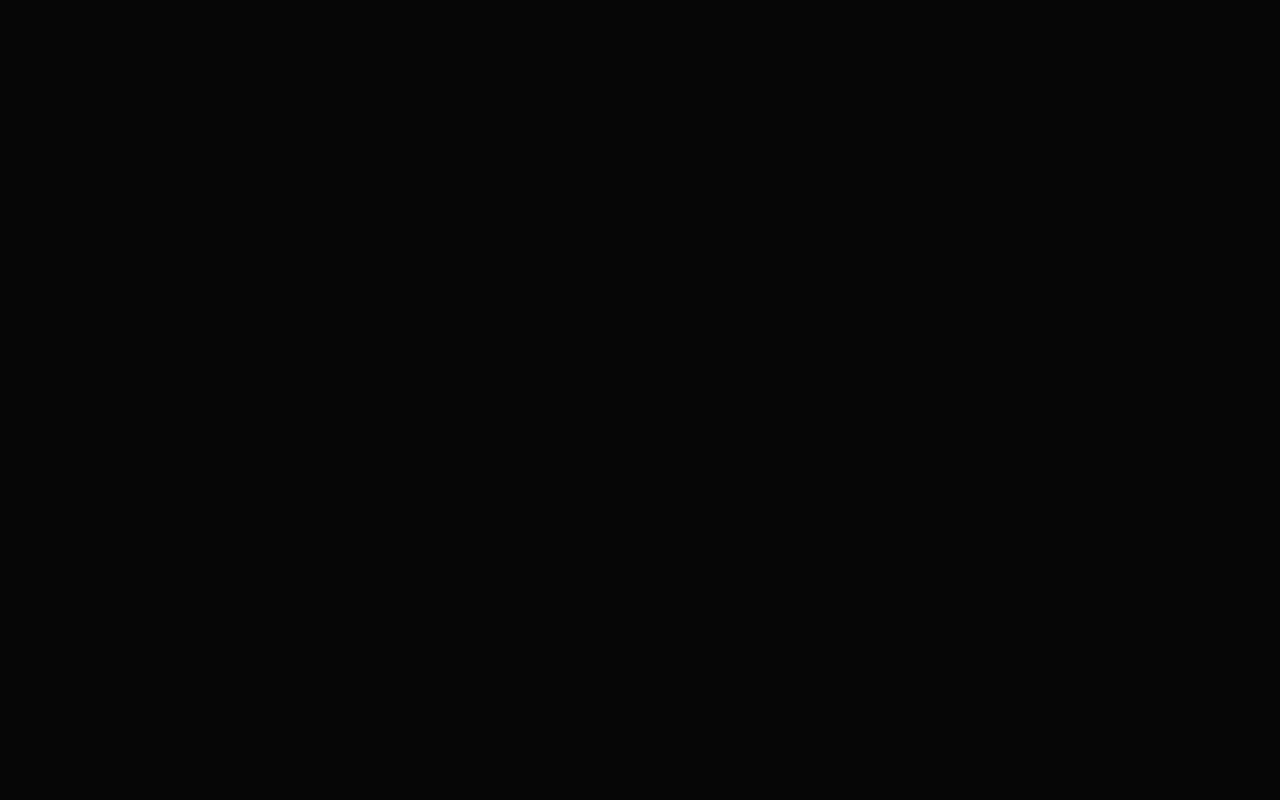
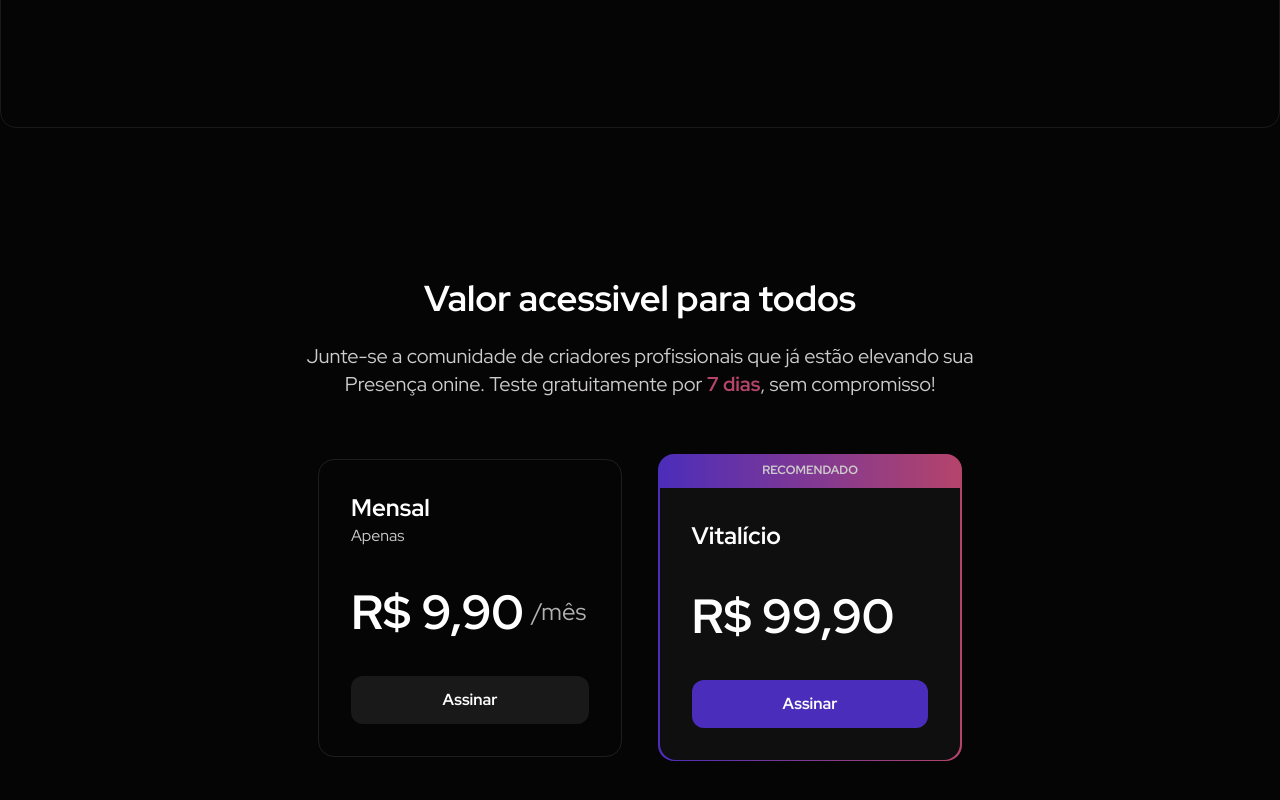
Before and after one commit to Lucas-Ballonje/inBio, a Next.js app: page / in a window 1280 px wide. Shown: the part 1472-2272 px from the top of the page. Before the commit the page ends 800 px from the top, so only its background shows below. Built offline with nearby package versions, Linux system fonts and the light colour scheme.

Commit message:
fix preco e video explanation

```diff
--- /dev/null
+++ b/app/components/landing-page/pricing.tsx
@@ -0,0 +1,48 @@
+import { TRIAL_DAYS } from "@/app/lib/config";
+import Button from "../ui/button";
+
+export default function Pricing() {
+    return (
+        <div className="my-[150px] flex flex-col items-center gap-14">
+            <div className="flex flex-col items-center gap-6">
+                <h3 className="text-4xl font-bold text-white">Valor acessivel para todos</h3>
+                <p className="text-content-body text-xl text-center">
+                    Junte-se a comunidade de criadores profissionais que já estão elevando sua <br/>
+                    Presença onine. Teste gratuitamente por{" "} <strong className="text-accent-pink">{TRIAL_DAYS} dias</strong>, sem compromisso!
+                </p>
+            </div>
+            <div className="flex items-center gap-9">
+                <div className="w-[304px] p-8 flex flex-col gap-7 rounded-2xl border border-[#1e1e1e]">
+                    <div className="flex flex-col">
+                        <span className="text-white font-bold text-2xl">Mensal</span>
+                        <span className="text-content-body">Apenas</span>
+                    </div>
+                    <div className="flex items-center gap-2">
+                        <span className="text-white font-bold text-[48px]">R$ 9,90</span>
+                        <span className="text-content-headline text-2xl">/mês</span>
+                    </div>
+                    <Button variant="secondary">Assinar</Button>
+                </div>
+                <div className="flex flex-col">
+                    <div className="flex justify-center items-center rounded-t-2xl p-2 w-[304px] bg-[linear-gradient(90deg,#4b2dbb_0%,#b5446b_100%)]">
+                        <span className="uppercase text-xs font-bold">Recomendado</span>
+                    </div>
+                    <div className="p-[1.6px] bg-[linear-gradient(90deg,#4b2dbb_0%,#b5446b_100%)] rounded-b-2xl">
+                        <div className="w-full bg-background-secondary p-8 flex flex-col gap-7 rounded-b-2xl">
+                            <div className="flex flex-col">
+                                <span className="text-white font-bold text-2xl">Vitalício</span>
+                                <span className="text-content-body"></span>
+                            </div>
+                            <div className="flex items-center gap-1">
+                                <span className="text-white font-bold text-[48px]">
+                                    R$ 99,90
+                                </span>
+                            </div>
+                            <Button>Assinar</Button>
+                        </div>
+                    </div>
+                </div>
+            </div>
+        </div>
+    )
+}
--- /dev/null
+++ b/app/components/landing-page/video-explanation.tsx
@@ -0,0 +1,10 @@
+import { Play } from "lucide-react";
+
+export default function VideoExplanation() {
+
+    return(
+        <div className="border rounded-2xl border-border-primary aspect-video flex items-center justify-center my-20">
+            <Play className="text-accent-purple size-16"/>
+        </div>
+    )
+}
--- /dev/null
+++ b/app/lib/config.ts
@@ -0,0 +1 @@
+export const TRIAL_DAYS = 7;
--- a/app/page.tsx
+++ b/app/page.tsx
@@ -1,14 +1,16 @@
 import Header from "./components/landing-page/header";
 import Hero from "./components/landing-page/hero";
+import Pricing from "./components/landing-page/pricing";
+import VideoExplanation from "./components/landing-page/video-explanation";
 
 export default function Home() {
   return (
     <div className="max-w-7xl mx-auto">
       <Header/>
       <Hero />
+      <VideoExplanation/>
+      <Pricing />
       {/*
-        <VideoExplanation/>
-        <Pricing />
         <Faq/> */}
     </div>
   );
```
